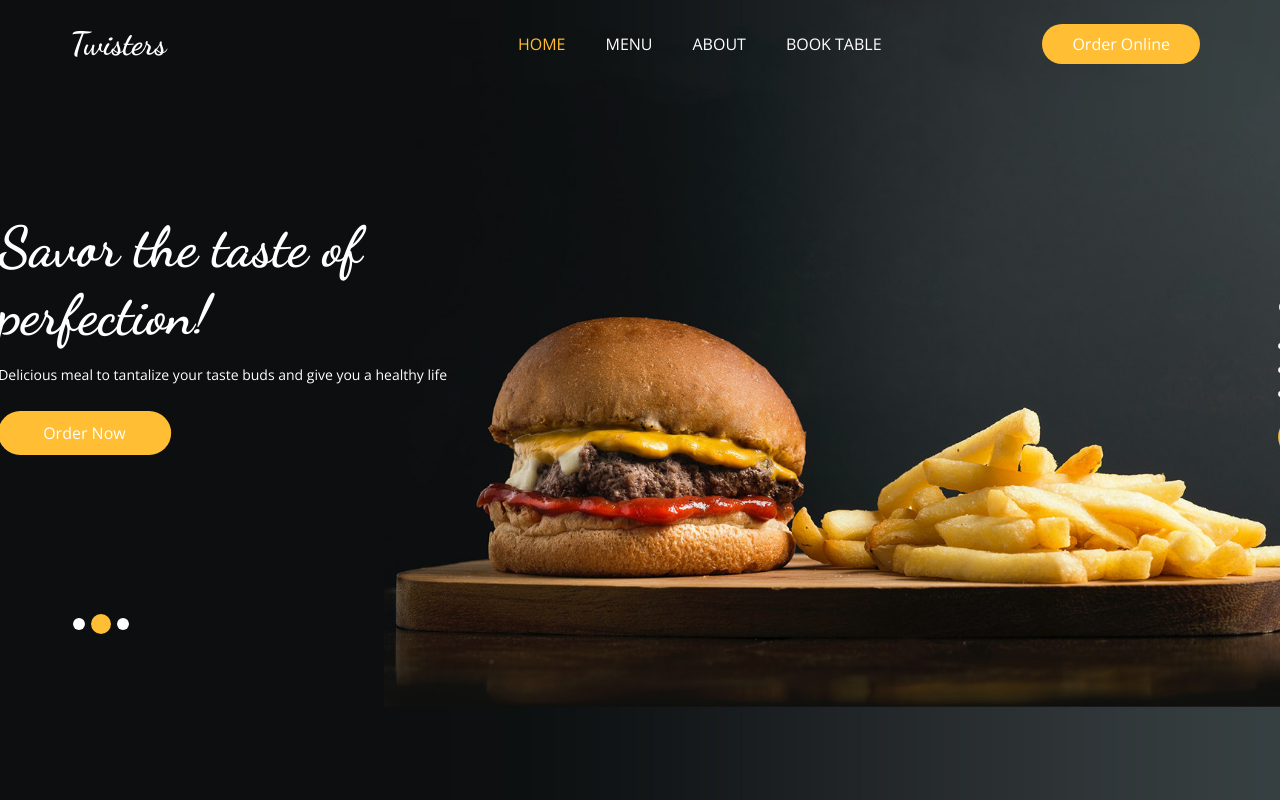
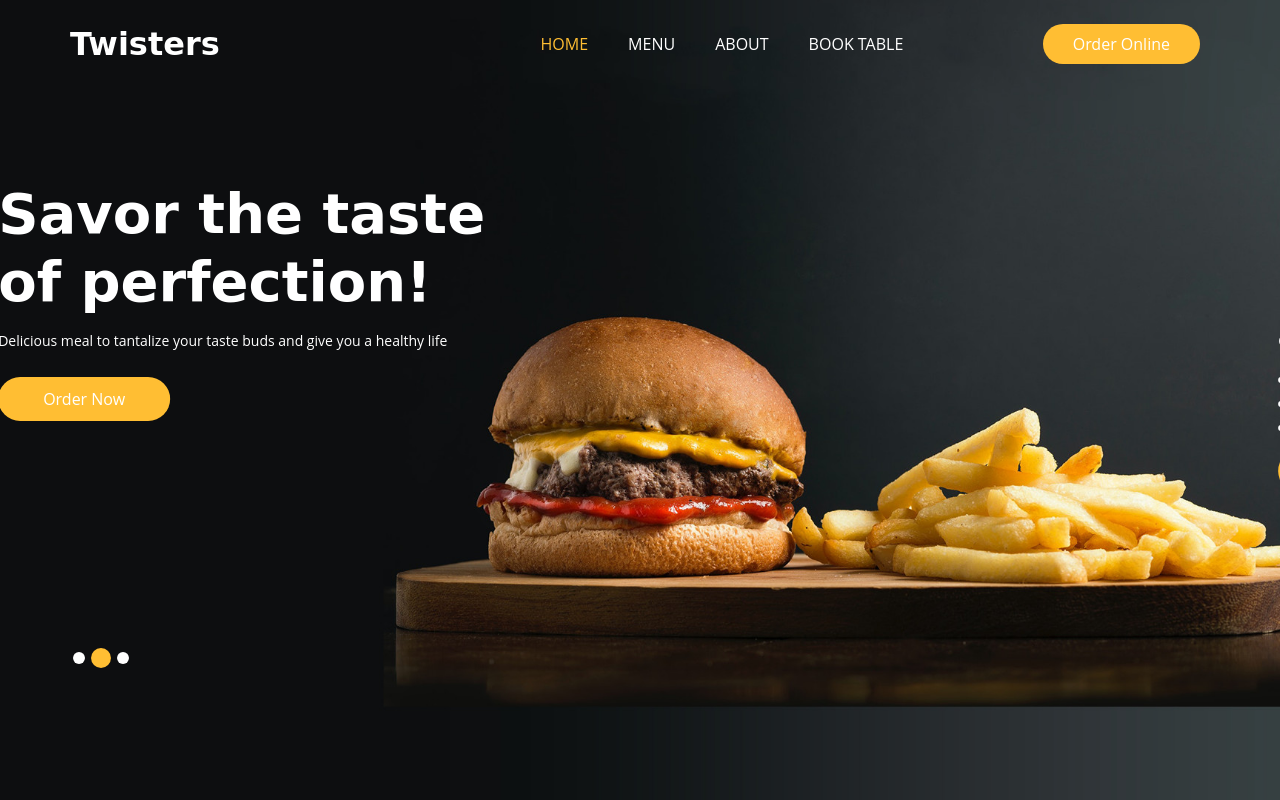
Before and after one commit to glifenig/twisters, a plain HTML site: page index.html in a window 1280 px wide. Shown: the top 800 px of the page. Drawn offline with nearby package versions, Linux system fonts and the light colour scheme; some packages are replaced by stand-ins of ours.

Commit message:
Update style.css

```diff
--- a/css/style.css
+++ b/css/style.css
@@ -1,4 +1,3 @@
-@import url("https://fonts.googleapis.com/css2?family=Dancing+Script:wght@400;500;600;700&family=Open+Sans:wght@400;600;700&display=swap");
 body {
   font-family: "Open Sans", sans-serif;
   color: #0c0c0c;
```
